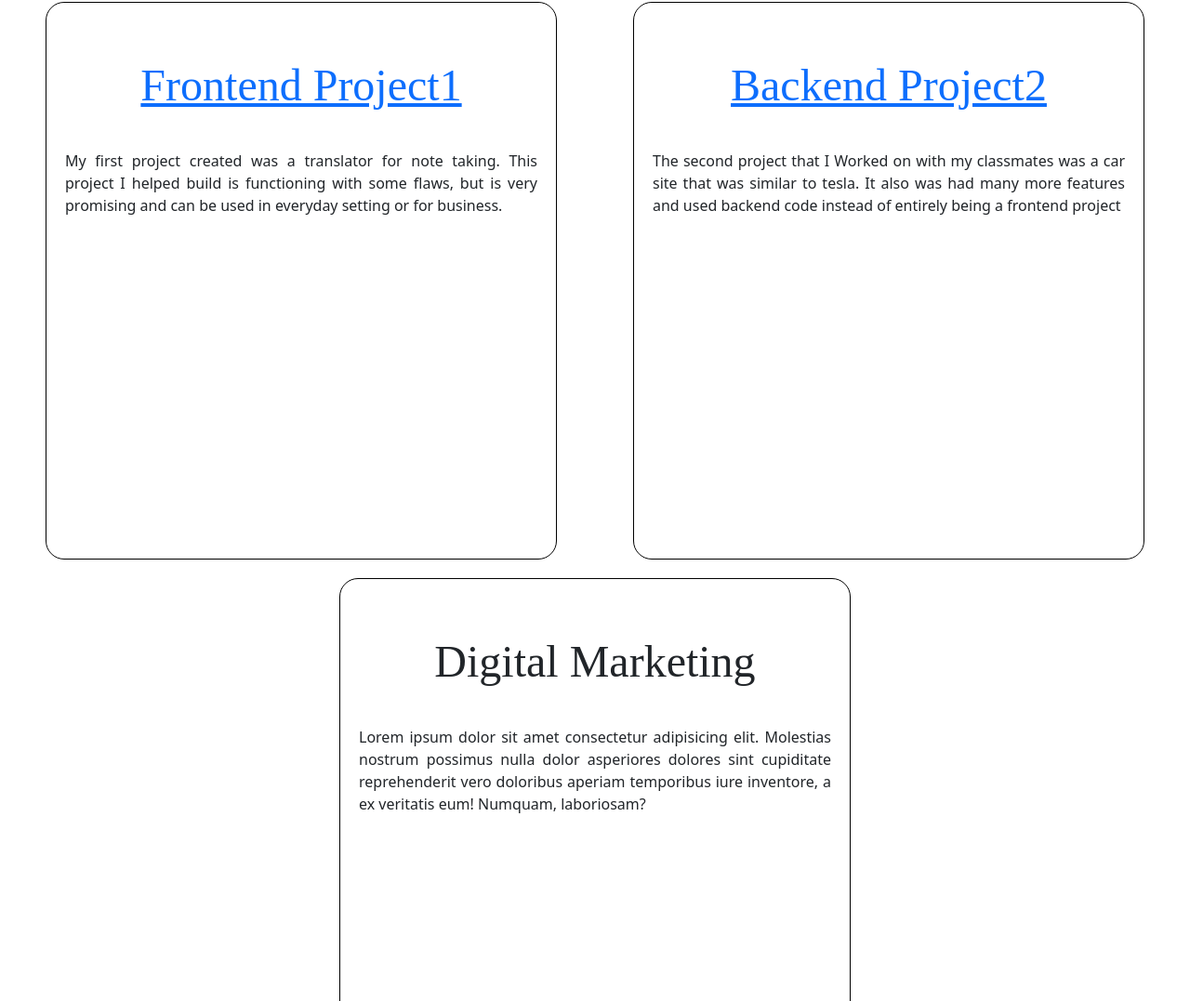
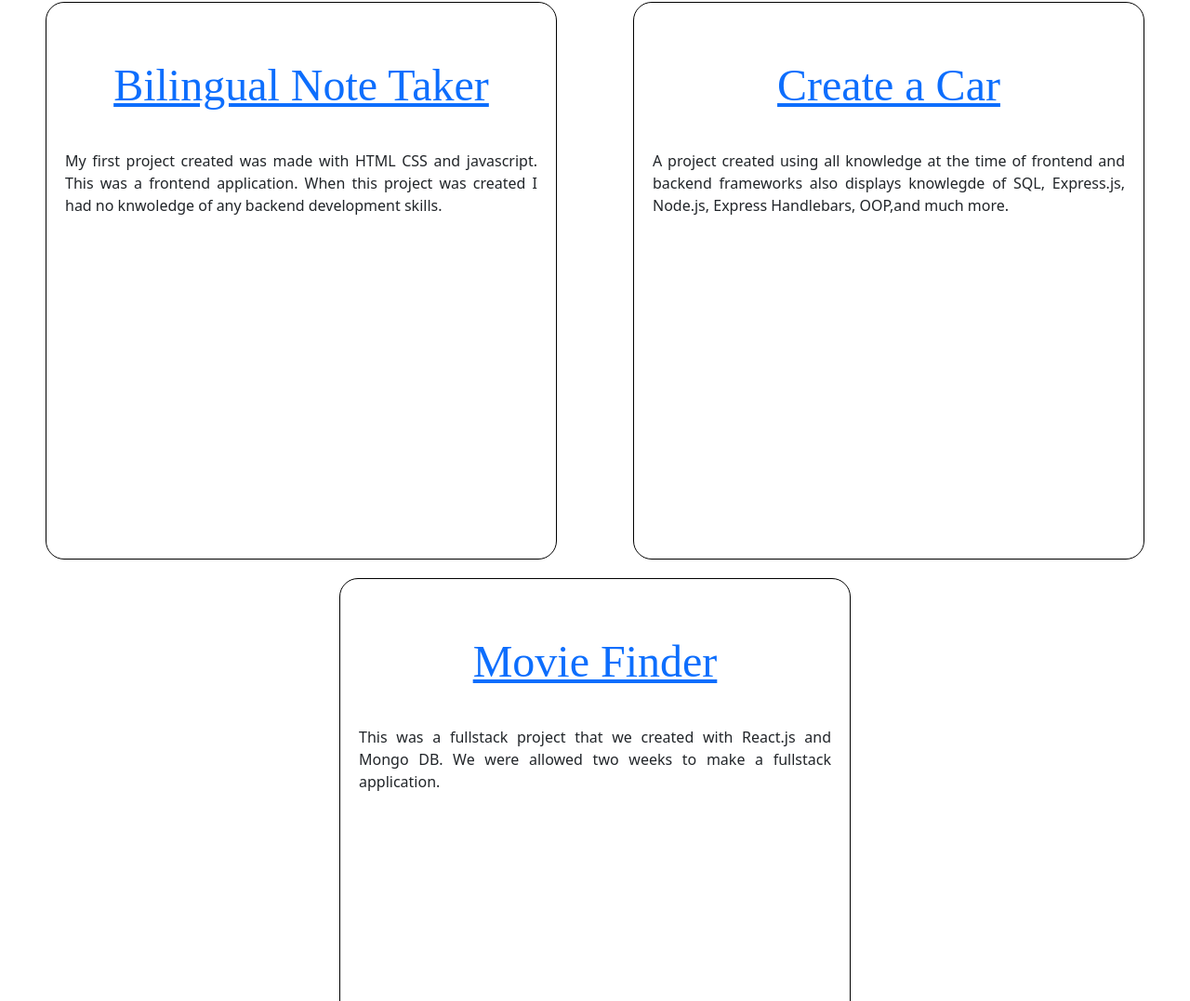
Before and after one commit to cbarnes1232/Porfolio, a plain HTML site: page assests/index.html in a window 1280 px wide. Shown: the part 3573-4650 px from the top of the page at 93% size. Drawn offline with nearby package versions, Linux system fonts and the light colour scheme.

Commit message:
edit project links

```diff
--- a/assests/index.html
+++ b/assests/index.html
@@ -58,22 +58,28 @@
         <h1 class="headings">SERVICES</h1>
         <div class="row">
             <div class="box">
-                <a href="https://baker-ling.github.io/osu_bcs_project1/index.html">
-                <h1 class="headings">Frontend Project1</h1>
+                <a href="https://baker-ling.github.io/bilingual_note_taker/">
+                <h1 class="headings">Bilingual Note Taker</h1>
             </a>
-                <p>My first project created was a translator for note taking. This project I helped build is functioning with some flaws, but is very promising and can be used in everyday setting or for business. </p>
+                <p>My first project created was made with HTML CSS and javascript. This was a frontend application.
+                    When this project was created I had no knwoledge of any backend development skills.  </p>
             </div>
 
         <div class="box">
-            <a href="https://frozen-lake-03349.herokuapp.com/"><h1 class= "headings">Backend Project2</h1></a>
+            <a href="https://frozen-lake-03349.herokuapp.com/"><h1 class= "headings">Create a Car</h1></a>
 
-                <p>The second project that I Worked on with my classmates was a car site that was similar to tesla. It also was had many more features and used backend code instead of entirely being a frontend project</p>
+                <p>A project created using all knowledge at the time of frontend and backend frameworks
+                    also displays knowlegde of SQL, Express.js, Node.js, Express Handlebars, OOP,and much more.
+                </p>
 
             </div>
 
             <div class="box">
-                <h1 class="headings">Digital Marketing</h1>
-                <p>Lorem ipsum dolor sit amet consectetur adipisicing elit. Molestias nostrum possimus nulla dolor asperiores dolores sint cupiditate reprehenderit vero doloribus aperiam temporibus iure inventore, a ex veritatis eum! Numquam, laboriosam?</p>
+                <a href="https://protected-thicket-50731.herokuapp.com/"><h1 class="headings">Movie Finder</h1></a>
+
+                <p>This was a fullstack project that we created with React.js and Mongo DB.
+                    We were allowed two weeks to make a fullstack application.
+                </p>
             </div>
     </section>
 <section id="contact">
@@ -87,7 +93,7 @@
         <a href="https://github.com/cbarnes1232">
             <h3>Github Click Here</h3>
         </a>
-        <a href="www.linkedin.com/in/cbarnes123">
+        <a href="www.linkedin.com/in/cbarnes1232">
             <H3>Linkedin Click Here</H3></a>
         <a href="https://1drv.ms/w/s!AoDNRQT1bzgIhAwtGKz5bziVUs2h?e=SeYdZX"><h3>Resume Click Here</h3></a>
 
```
